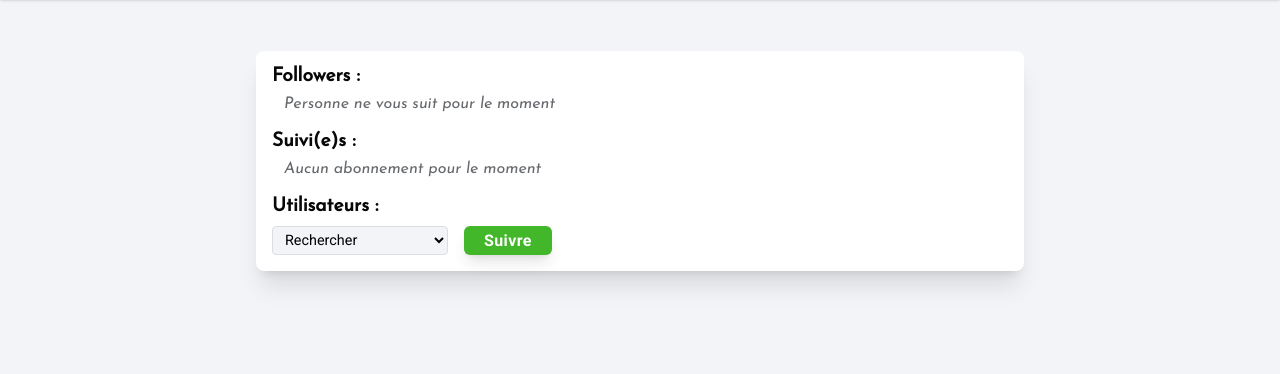
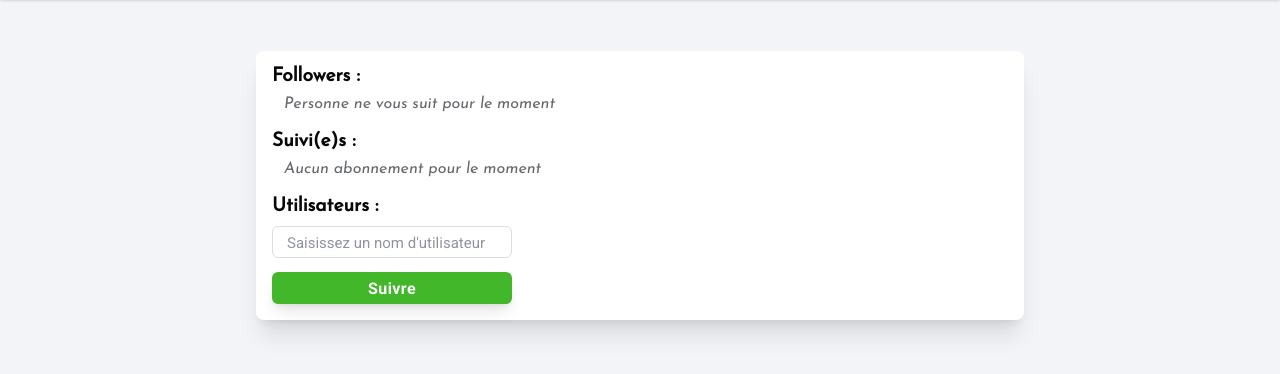
Before and after one commit to Cyrilebl/p9-LIT_Revu, a Django app: a page that uses lit_revu/reviews/templates/reviews/user_followers.html in a window 1280 px wide. Shown: the part 77-451 px from the top of the page. Run offline with Django 5.2, Linux system fonts and the light colour scheme; the visitor is signed in with stand-in values (Sample User, id 1); data comes from the database, SQL or seed files in the repository.

Commit message:
replace select by input for user_followers

```diff
--- a/lit_revu/reviews/forms.py
+++ b/lit_revu/reviews/forms.py
@@ -28,20 +28,38 @@ class ReviewForm(forms.ModelForm):
         exclude = ("user", "ticket")
 
 
-class UserFollowsForm(forms.ModelForm):
+class UserFollowsForm(forms.Form):
+    followed_user = forms.CharField(
+        label="Rechercher un utilisateur",
+        widget=forms.TextInput(attrs={"placeholder": "Saisissez un nom d'utilisateur"}),
+        required=True,
+    )
+
     class Meta:
         model = UserFollows
-        fields = ["followed_user"]
+        fields = []
 
     def __init__(self, *args, **kwargs):
-        user = kwargs.pop("user", None)
+        self.user = kwargs.pop("user", None)
         super().__init__(*args, **kwargs)
 
-        if not user.is_superuser:
-            self.fields["followed_user"].queryset = User.objects.filter(
-                is_superuser=False
-            ).exclude(id=user.id)
-        else:
-            self.fields["followed_user"].queryset = User.objects.exclude(id=user.id)
+    def clean_followed_user(self):
+        username = self.cleaned_data.get("followed_user")
 
-        self.fields["followed_user"].empty_label = "Rechercher"
+        if not username:
+            raise forms.ValidationError("Veuillez saisir un nom d'utilisateur valide.")
+
+        # Filtrer les utilisateurs en fonction des critères
+        try:
+            if self.user and not self.user.is_superuser:
+                followed_user = User.objects.filter(is_superuser=False).get(
+                    username=username
+                )
+            else:
+                followed_user = User.objects.exclude(id=self.user.id).get(
+                    username=username
+                )
+        except User.DoesNotExist:
+            raise forms.ValidationError("Cet utilisateur n'existe pas.")
+
+        return followed_user
--- a/lit_revu/reviews/static/reviews/user-followers.css
+++ b/lit_revu/reviews/static/reviews/user-followers.css
@@ -21,23 +21,21 @@
 
 .follow form {
   display: flex;
-  align-items: center;
-  gap: 16px;
+  flex-direction: column;
+  justify-content: center;
+  gap: 14px;
 }
 
-.follow select {
-  font-family: var(--font-secondary);
-  font-size: 0.9em;
-  border-radius: 4px;
-  border: 1px solid var(--border);
-  background-color: var(--background);
-  width: 176px;
-  padding: 4px 8px;
+.follow input {
+  width: 240px;
+  height: 32px;
 }
 
-.follow .btn {
+.follow .secondary-button {
   font-size: 1em;
-  padding: 5px 20px;
+  padding: 0 20px;
+  width: 240px;
+  height: 32px;
 }
 
 .follow__delete {
@@ -50,8 +48,3 @@
   padding: 6px 14px;
   font-size: 0.8em;
 }
-
-.follow .message {
-  color: var(--error);
-  margin-top: 16px;
-}
--- a/lit_revu/reviews/templates/reviews/user_followers.html
+++ b/lit_revu/reviews/templates/reviews/user_followers.html
@@ -42,9 +42,6 @@
       {% csrf_token %} {{ form.as_p }}
       <button type="submit" class="btn secondary-button">Suivre</button>
     </form>
-    {% if messages %} {% for message in messages %}
-    <p class="message {{ message.tags }}">{{ message }}</p>
-    {% endfor %} {% endif %}
   </div>
 </div>
 {% endblock %}
--- a/lit_revu/reviews/views.py
+++ b/lit_revu/reviews/views.py
@@ -1,5 +1,5 @@
 from django.contrib import messages
-from django.shortcuts import render, redirect, get_object_or_404
+from django.shortcuts import render, redirect
 from .models import Ticket, Review, UserFollows
 from .forms import TicketForm, ReviewForm, UserFollowsForm
 from django.contrib.auth.decorators import login_required
@@ -77,12 +77,13 @@ def ticket_delete(request, ticket_id):
 # User posts
 @login_required
 def user_posts(request, username):
-    user = get_object_or_404(User, username=username)
+    user = User.objects.get(username=username)
     tickets = Ticket.objects.filter(user=user).order_by("-time_created")
 
     context = {
         "user_profile": user,
         "tickets": tickets,
+        "is_own_posts": user == request.user,
     }
     return render(request, "reviews/ticket_list.html", context)
 
@@ -149,7 +150,7 @@ def review_delete(request, ticket_id, review_id):
 # Read / Create
 @login_required
 def user_followers(request, username):
-    target_user = get_object_or_404(User, username=username)
+    target_user = User.objects.get(username=username)
 
     # Récupérer les abonnés et les utilisateurs suivis
     followers = UserFollows.objects.filter(followed_user=target_user)
@@ -160,14 +161,17 @@ def user_followers(request, username):
         form = UserFollowsForm(request.POST, user=request.user)
         if form.is_valid():
             followed_user = form.cleaned_data["followed_user"]
+
             if UserFollows.objects.filter(
                 user=request.user, followed_user=followed_user
             ).exists():
                 messages.error(request, "Vous suivez déjà cet utilisateur.")
+            elif followed_user == request.user:
+                messages.error(request, "Vous ne pouvez pas vous suivre vous-même.")
             else:
-                follow = form.save(commit=False)
-                follow.user = request.user
-                follow.save()
+                UserFollows.objects.create(
+                    user=request.user, followed_user=followed_user
+                )
             return redirect("user_followers", username=username)
     else:
         form = UserFollowsForm(user=request.user)
@@ -184,7 +188,7 @@ def user_followers(request, username):
 # Delete
 @login_required
 def user_followers_delete(request, username, follow_id):
-    user = get_object_or_404(UserFollows, id=follow_id, user=request.user)
+    user = UserFollows.objects.get(id=follow_id, user=request.user)
     if request.method == "POST":
         user.delete()
         return redirect("user_followers", username=username)
```
